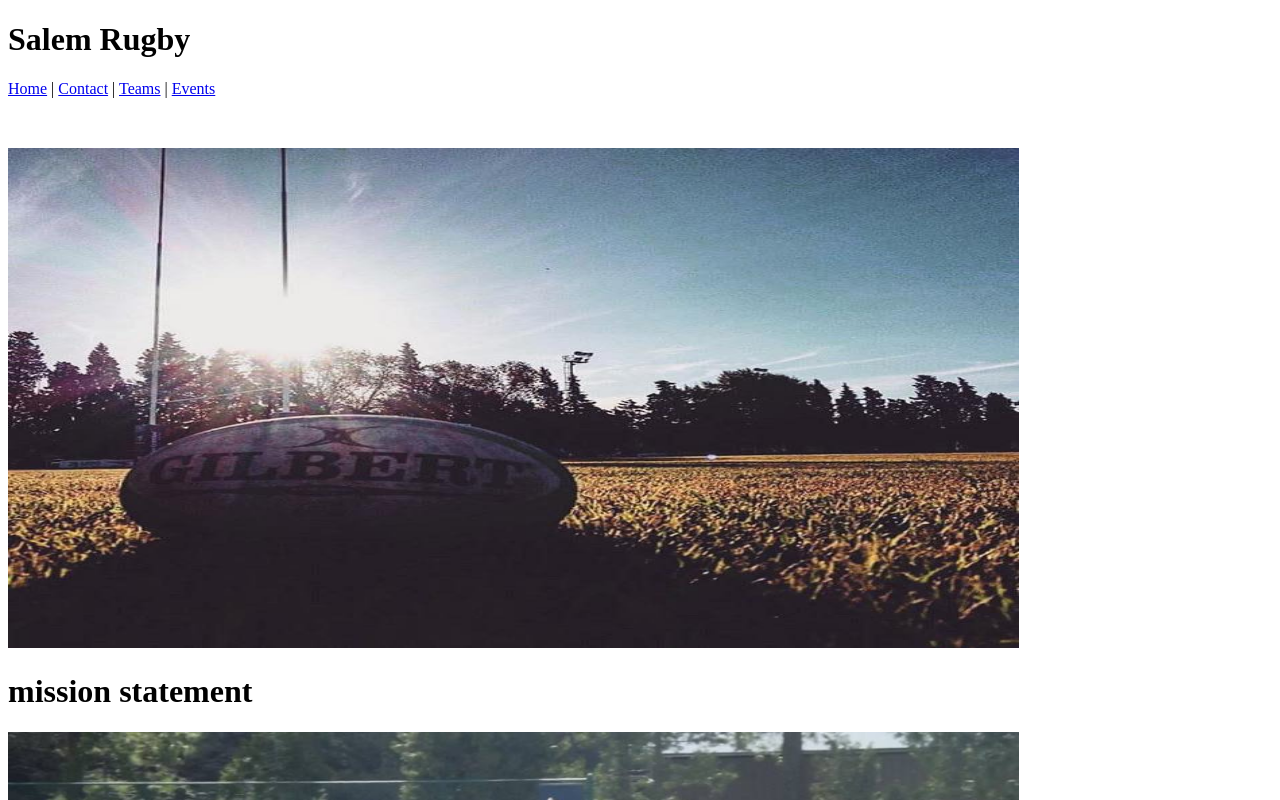
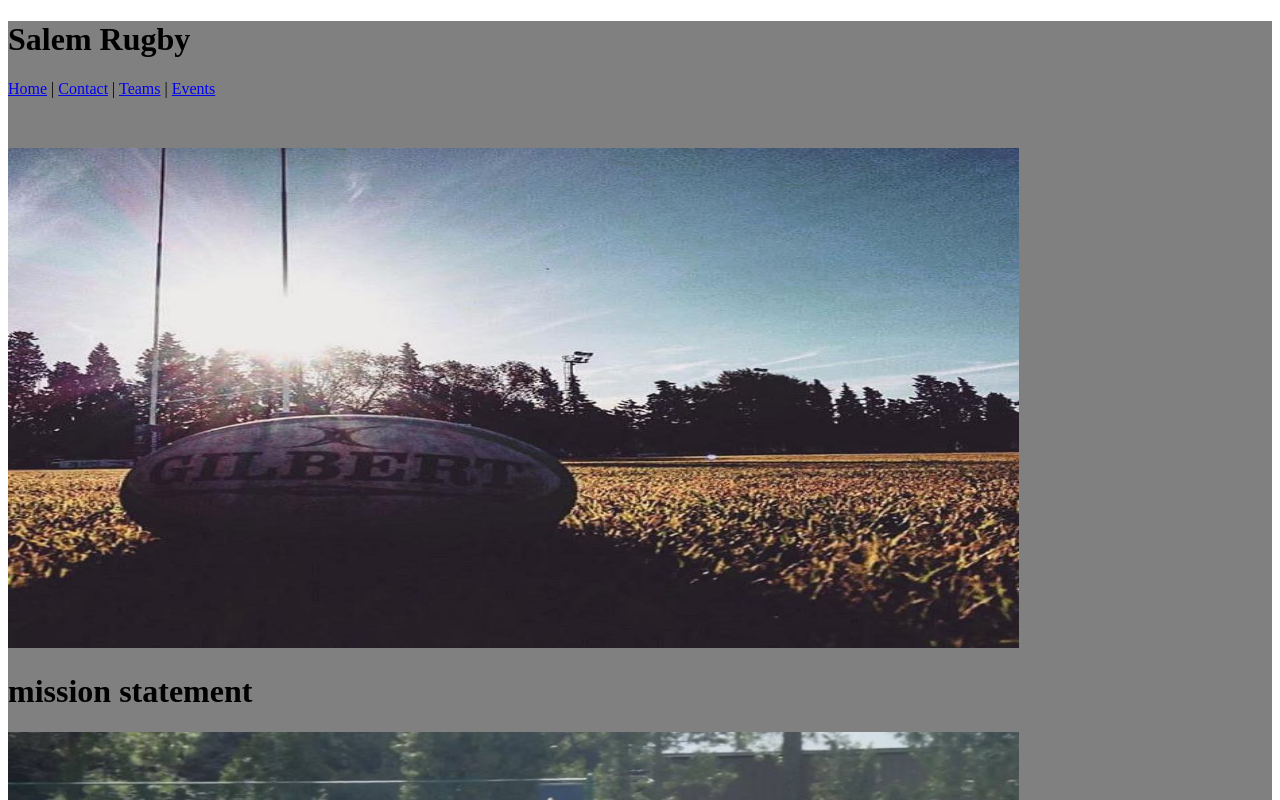
Before and after one commit to AlexGarcia2/capstone, a React app: page / in a window 1280 px wide. Shown: the top 800 px of the page. Built offline with nearby package versions, Linux system fonts and the light colour scheme.

Commit message:
add background color to app

```diff
--- a/src/components/App.jsx
+++ b/src/components/App.jsx
@@ -9,15 +9,15 @@ import { ParallaxProvider } from 'react-scroll-parallax';
 import Error404 from './Error404';
 
 const test ={
+  backgroundColor:'grey'
 
-  zIndex:'-1'
 }
 
 function App(){
 
   return (
-    <div>
-      <div style={test}>
+    <div style={test}>
+      <div >
      <Header/>
       </div>
       <ParallaxProvider>
```
